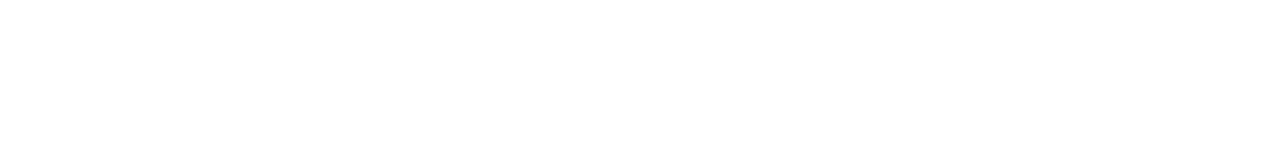
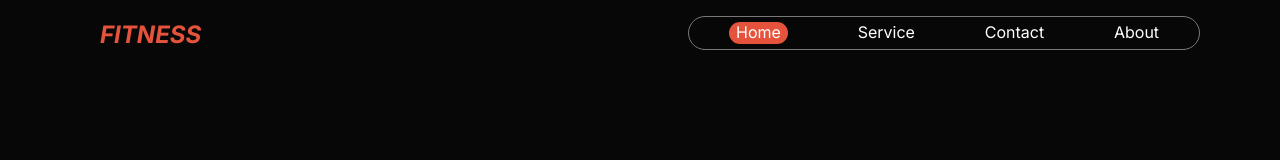
Before and after one commit to itlovermuzahid/Assignment-2, a plain HTML site: page index.html in a window 1280 px wide. Drawn offline with Linux system fonts and the light colour scheme; a web font is replaced by a local one.

Commit message:
Nav Bar completed

```diff
--- a/index.html
+++ b/index.html
@@ -4,8 +4,24 @@
     <meta charset="UTF-8">
     <meta name="viewport" content="width=device-width, initial-scale=1.0">
     <title>FITNESS ZONE</title>
+
+    <link rel="stylesheet" href="styles.css">
 </head>
-<body>
+<body id="body">
+    <!-- Nav Bar SEction -->
+   <div class="nav-main">
+    <div>
+        <H2 class="nav-font">FITNESS</H2>
+    </div>
+<div>
+    <ul class="nav-ul">
+        <li class="nav-home" ><a class="nav-li" href="Home">Home</a></li>
+        <li><a class="nav-li" href="Home">Service</a></li>
+        <li><a class="nav-li" href="Home">Contact</a></li>
+        <li><a  class="nav-li" href="Home">About</a></li>
 
+    </ul>
+</div>
+    </div>
 </body>
 </html>
--- a/styles.css
+++ b/styles.css
@@ -0,0 +1,57 @@
+@import url('https://fonts.googleapis.com/css2?family=Azeret+Mono:ital,wght@0,100..900;1,100..900&family=Inter:ital,opsz,wght@0,14..32,100..900;1,14..32,100..900&display=swap');
+
+
+#body {
+    width: 1300px;
+    margin: auto;
+    background:rgb(8, 7, 7);
+    background-repeat: no-repeat;
+    color: white;
+    font-family: "Inter", sans-serif;
+
+}
+.nav-main{
+
+    display: flex;
+    width: 1100px;
+    margin: auto;
+    justify-content: space-between;
+
+
+}
+
+.nav-font{
+    font-style: italic;
+    color: rgb(230, 83, 60);
+}
+
+.nav-ul{
+    display: flex;
+    border: 1px solid #797777;
+    justify-items: center;
+
+    justify-content: space-around;
+    width: 500px;
+    height: 22px;
+    padding: 5px;
+    list-style-type: none;
+    border-radius: 40px;
+
+}
+.nav-home{
+    background-color: rgb(230, 83, 60) ;
+    width: 59px;
+    height: 22px;
+
+    text-align: center;
+    border-radius: 13px;
+
+}
+
+.nav-li{
+
+    text-decoration: none;
+    color: white;
+
+
+}
```
